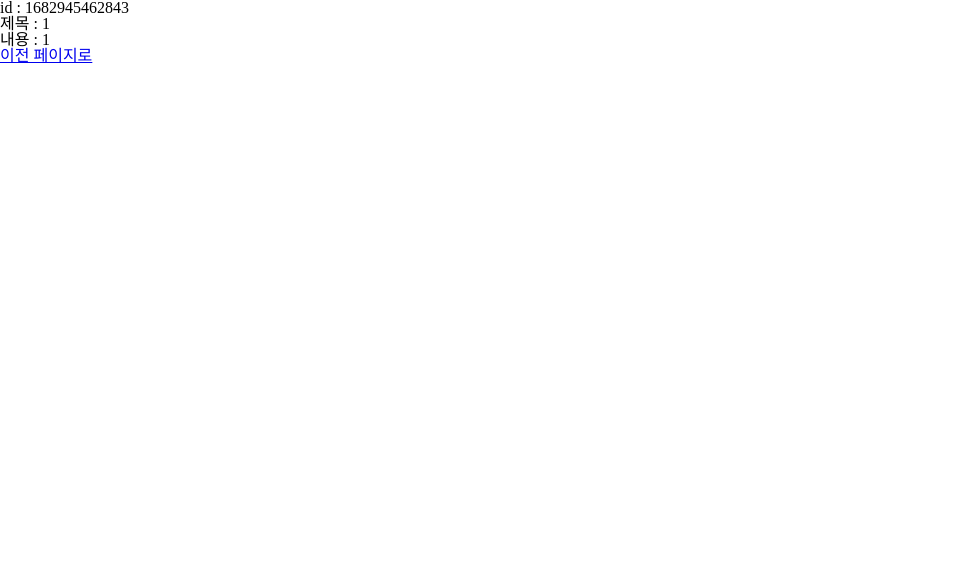
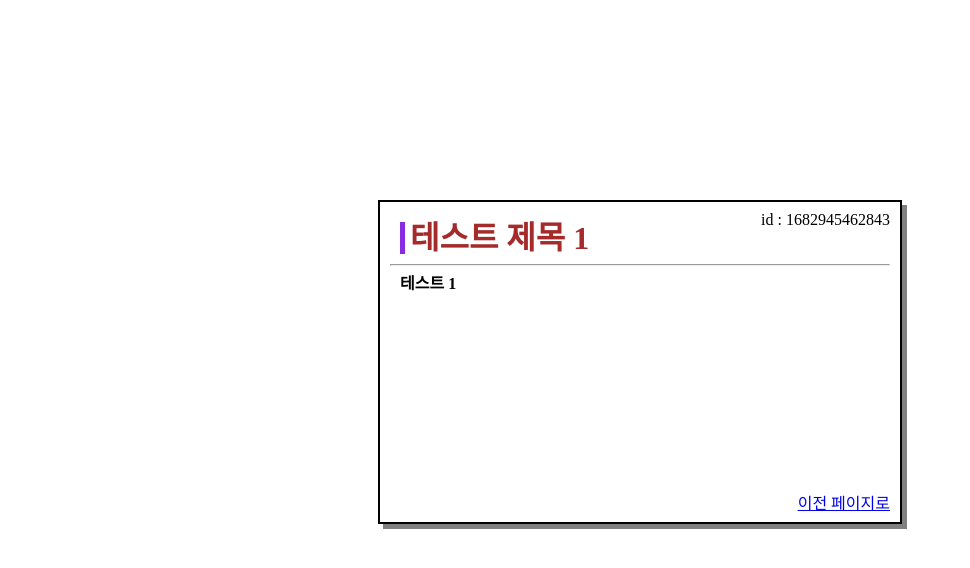
Before and after one commit to Hira-Yuki/todolv2, a React (Create React App) app: page /todos/1682945462843 in a window 1280 px wide. Shown: the top 568 px of the page, without its empty margins (0-970 px from the left). Built offline with nearby package versions, Linux system fonts and the light colour scheme.

Commit message:
상세페이지 디자인 생성 및 불필요한 파일 제거

```diff
--- a/src/Pages/Home.jsx
+++ b/src/Pages/Home.jsx
@@ -1,9 +1,7 @@
 import React, { useState } from "react";
-// import Router from "../shared/router";
 import "../App.css";
 import InputAera from "../components/InputAera";
 import OutputAera from "../components/OutputAera";
-import SideBarAera from "../components/SideBarAera";
 // Styled Components를 저장한 파일의 전체를 임포트하고 별칭으로 S를 붙여서 호출함
 import * as S from "../Style";
 import { useDispatch, useSelector } from "react-redux";
--- a/src/Pages/Todo.jsx
+++ b/src/Pages/Todo.jsx
@@ -1,20 +1,24 @@
 import React from "react";
 import { useSelector } from "react-redux";
 import { Link, useParams } from "react-router-dom";
+import "../App.css";
+import * as S from "../Style";
 
 function Todo() {
   const todoStore = useSelector((state) => state).todoReducer;
   const param = useParams();
 
   const todo = todoStore.find((todo) => todo.id === parseInt(param.id));
-
   return (
-    <div>
-      <p>id : {todo.id}</p>
-      <p>제목 : {todo.title}</p>
-      <p>내용 : {todo.body}</p>
-      <Link to={"/"}> 이전 페이지로 </Link>
-    </div>
+    <S.StDitailContainer>
+      <S.StId>id : {todo.id}</S.StId>
+      <S.StH1>{todo.title}</S.StH1>
+      <hr />
+      <S.StBody>{todo.body}</S.StBody>
+      <S.StLink>
+        <Link to={"/"}> 이전 페이지로 </Link>
+      </S.StLink>
+    </S.StDitailContainer>
   );
 }
 
--- a/src/Pages/Todos.jsx
+++ b/src/Pages/Todos.jsx
@@ -1,6 +1,6 @@
 import React from 'react';
 import { useSelector } from 'react-redux';
-import { Link, useParams } from 'react-router-dom';
+import { Link } from 'react-router-dom';
 
 function Todos() {
   const todoStore = useSelector((state) => state).todoReducer;
--- a/src/Style.jsx
+++ b/src/Style.jsx
@@ -73,5 +73,42 @@ export const StTodoCards = styled.div`
 `;
 
 export const StPCard = styled.p`
-margin: 5px;
-`
+  margin: 5px;
+`;
+
+// 여기부터 상세페이지 디자인
+export const StDitailContainer = styled.div`
+  margin: 200px auto;
+  width: 500px;
+  height: 300px;
+  border: 2px solid black;
+  padding: 10px;
+  box-shadow: 5px 5px gray;
+  position: relative; /* 부모 컨테이너의 위치를 설정 */
+`;
+
+export const StH1 = styled.h1`
+  font-size: 32px;
+  border-left: 5px solid blueviolet;
+  padding-left: 5px;
+  color: brown;
+  margin: 10px;
+`;
+export const StBody = styled.div`
+  font-weight: bold;
+  margin: 10px;
+`;
+
+export const StLink = styled.div`
+  position: absolute;
+  bottom: 0;
+  right: 0;
+  margin: 10px;
+`;
+
+export const StId = styled.div`
+  position: absolute; /* 자식 p 태그의 위치를 설정 */
+  top: 0; /* 위쪽으로 위치 */
+  right: 0; /* 오른쪽으로 위치 */
+  margin: 10px; /* 마진을 추가하여 여백을 만듦 */
+`;
--- a/src/components/OutputAera.jsx
+++ b/src/components/OutputAera.jsx
@@ -14,7 +14,7 @@ function OutputAera({todoStore, isDoneHandler,removeTodoButton
             .map((item) => {
               return (
                 <S.StTodoCard key={item.id}>
-                  <h4>{item.title}<Link to={`/todos/${item.id}`}>상세보기</Link></h4>
+                  <h4>{item.title} <Link to={`/todos/${item.id}`}>상세보기</Link></h4>
                   <S.StPCard>{item.body}</S.StPCard>
                   <footer>id: {item.id}</footer>
                   <button onClick={() => isDoneHandler(item.id)}>Done</button>
--- a/src/components/SideBarAera.jsx
+++ /dev/null
@@ -1,11 +0,0 @@
-import * as S from "../Style";
-
-
-function SideBarAera() {
-  return (
-    <S.StSidebar>
-    </S.StSidebar>
-  )
-}
-
-export default SideBarAera
--- a/src/redux/modules/todo.js
+++ b/src/redux/modules/todo.js
@@ -4,8 +4,8 @@ const REMOVE_TODO = "todo/REMOVE_TODO";
 const CHANGE_ISDONE = "todo/CHANGE_ISDONE";
 
 const initialState = [
-  { id: 1682945462843, title: "1", body: "1", isDone: false },
-  { id: 1682945464525, title: "2", body: "2", isDone: false },
+  { id: 1682945462843, title: "테스트 제목 1", body: "테스트 1", isDone: false },
+  { id: 1682945464525, title: "테스트 제목 2", body: "테스트 2", isDone: false },
 ];
 
 // 할일을 만드는 Action Creator
```
Also changed, not shown: src/redux/modules/testModules.jsx (deleted), 1 other file (tests, documents, lock files or other folders).
